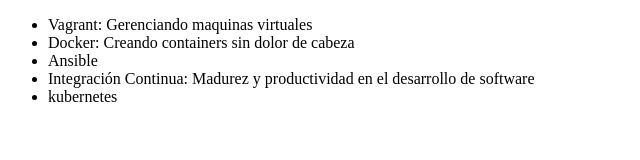
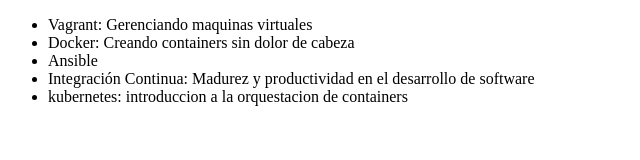
Before and after one commit to Fernando0laya/alura-git, a plain HTML site: page index.HTML in a window 1280 px wide. Shown: the whole page, without its empty margins (0-640 px from the left). Drawn offline with Linux system fonts and the light colour scheme.

Commit message:
modificicando el nombre del curso de kobernetes

```diff
--- a/index.HTML
+++ b/index.HTML
@@ -14,7 +14,7 @@
         <li>Docker: Creando containers sin dolor de cabeza</li>
         <li>Ansible</li>
         <li>Integración Continua: Madurez y productividad en el desarrollo de software</li>
-        <li>kubernetes</li>
+        <li>kubernetes: introduccion a la orquestacion de containers</li>
 
     </ul>
 </body>
```
